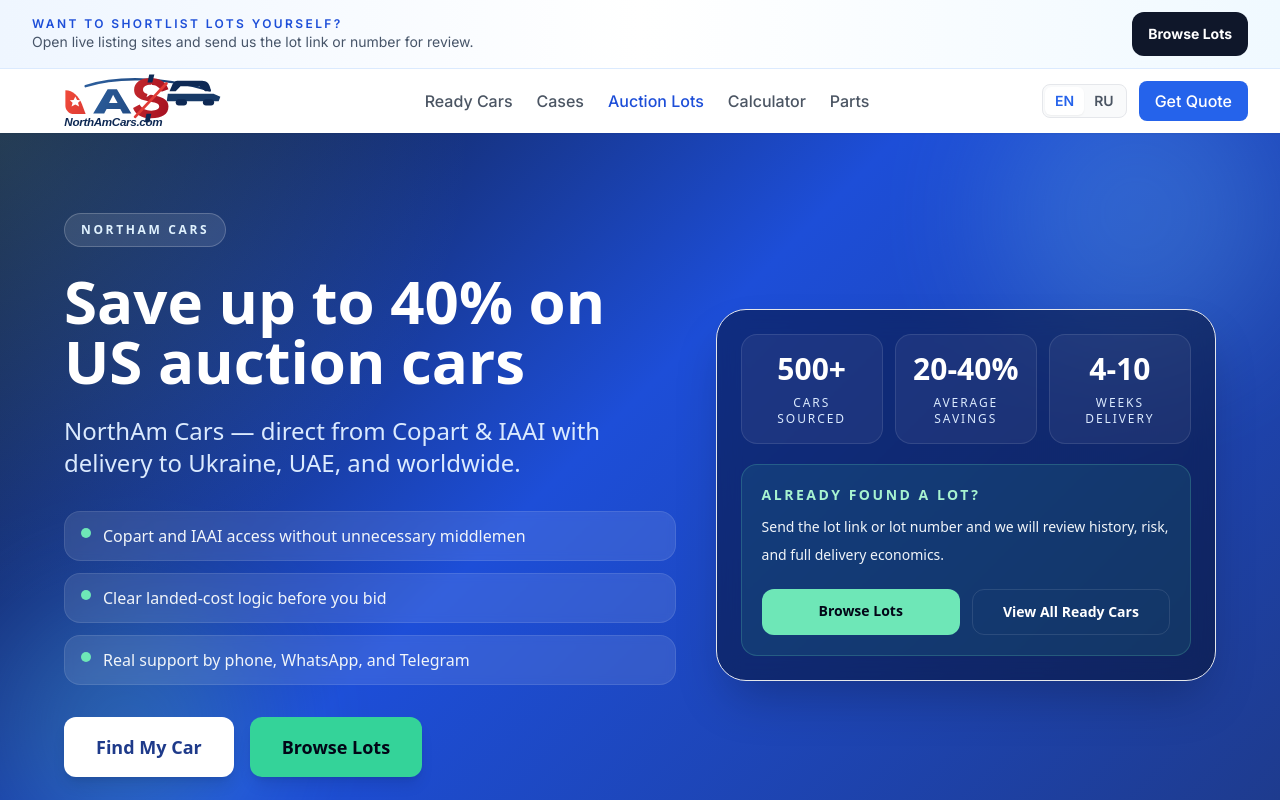
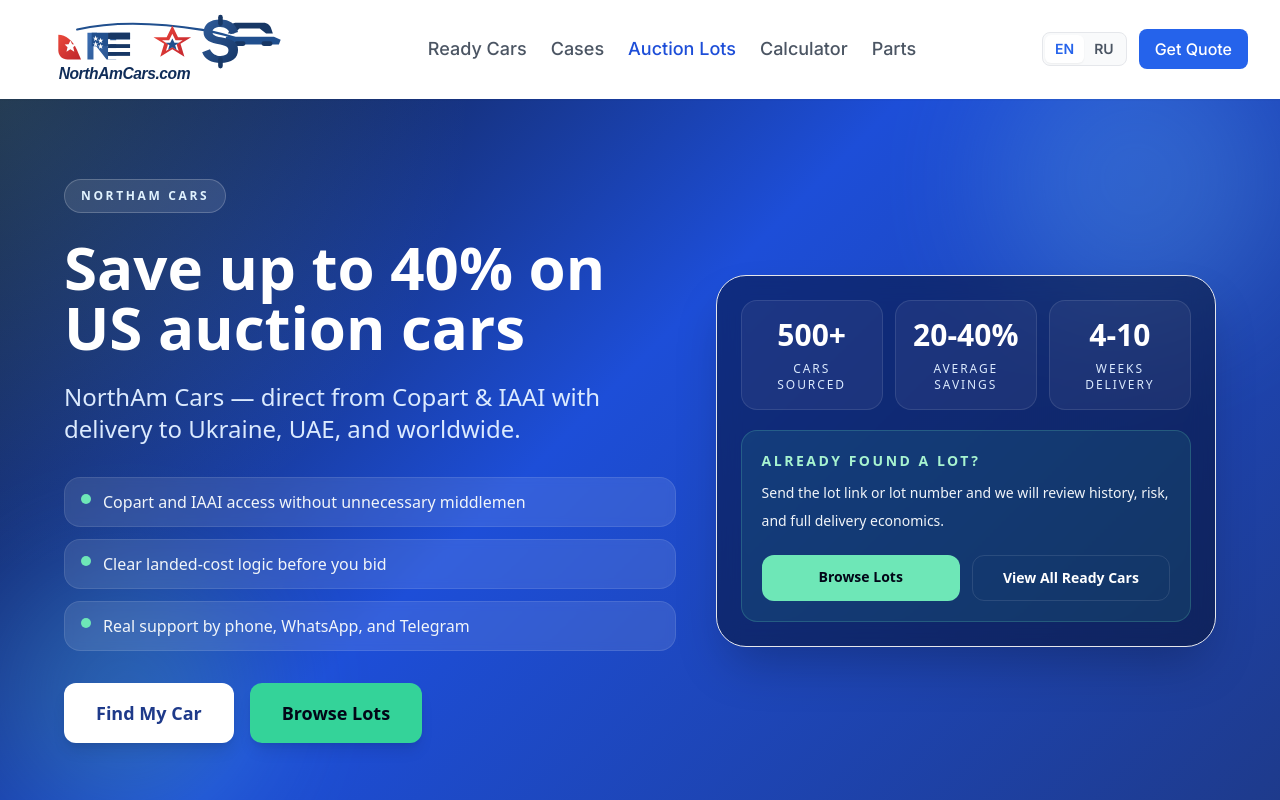
Before and after one commit to ark-crisisfix/USED-USA-CARS, a Next.js app: page / in a window 1280 px wide. Shown: the top 800 px of the page. Built offline with nearby package versions, Linux system fonts and the light colour scheme.

Commit message:
Refine header and restore logo concept

```diff
--- a/components/Header.tsx
+++ b/components/Header.tsx
@@ -19,19 +19,12 @@
       ? {
           auctionListingsLabel: "\u041b\u043e\u0442\u044b",
           partsLabel: "\u0417\u0430\u043f\u0447\u0430\u0441\u0442\u0438",
-          topTitle: "\u0425\u043e\u0442\u0438\u0442\u0435 \u0441\u0430\u043c\u0438 \u0432\u044b\u0431\u0440\u0430\u0442\u044c \u043b\u043e\u0442?",
-          topBody:
-            "\u041e\u0442\u043a\u0440\u043e\u0439\u0442\u0435 \u0430\u043a\u0442\u0443\u0430\u043b\u044c\u043d\u044b\u0435 \u043f\u043b\u043e\u0449\u0430\u0434\u043a\u0438 \u0438 \u043f\u0440\u0438\u0448\u043b\u0438\u0442\u0435 \u043d\u0430\u043c \u0441\u0441\u044b\u043b\u043a\u0443 \u0438\u043b\u0438 \u043d\u043e\u043c\u0435\u0440 \u043b\u043e\u0442\u0430 \u043d\u0430 \u0440\u0430\u0441\u0447\u0435\u0442.",
-          topCta: "\u041e\u0442\u043a\u0440\u044b\u0442\u044c \u043b\u043e\u0442\u044b",
           menu: "\u041c\u0435\u043d\u044e",
           close: "\u0417\u0430\u043a\u0440\u044b\u0442\u044c",
         }
       : {
           auctionListingsLabel: "Auction Lots",
           partsLabel: "Parts",
-          topTitle: "Want to shortlist lots yourself?",
-          topBody: "Open live listing sites and send us the lot link or number for review.",
-          topCta: "Browse Lots",
           menu: "Menu",
           close: "Close",
         };
@@ -57,30 +50,15 @@
 
   return (
     <header className="sticky top-0 z-50 bg-white shadow-sm">
-      <div className="border-b border-blue-100 bg-gradient-to-r from-blue-50 via-white to-sky-50">
-        <div className="mx-auto flex max-w-7xl flex-col gap-3 px-4 py-3 sm:px-6 lg:flex-row lg:items-center lg:justify-between lg:px-8">
-          <div>
-            <div className="text-xs font-semibold uppercase tracking-[0.2em] text-blue-700">{copy.topTitle}</div>
-            <div className="text-sm text-slate-600">{copy.topBody}</div>
-          </div>
-          <Link
-            href={L("/auction-listings")}
-            className="inline-flex items-center justify-center rounded-xl bg-slate-900 px-4 py-3 text-sm font-bold text-white transition hover:bg-slate-800"
-          >
-            {copy.topCta}
-          </Link>
-        </div>
-      </div>
-
-      <div className="mx-auto flex h-16 max-w-7xl items-center justify-between gap-4 px-4 sm:px-6 lg:px-8">
-        <Link href={L("/")} className="shrink-0" aria-label={d.site.brand}>
+      <div className="mx-auto flex min-h-[88px] max-w-7xl items-center justify-between gap-6 px-4 py-3 sm:px-6 lg:min-h-[96px] lg:px-8">
+        <Link href={L("/")} className="flex shrink-0 items-center" aria-label={d.site.brand}>
           <Image
             src="/logo-northamcars.svg"
             alt={d.site.brand}
-            width={240}
-            height={68}
+            width={280}
+            height={78}
             priority
-            className="h-auto w-[190px] sm:w-[220px]"
+            className="h-auto w-[220px] sm:w-[250px] lg:w-[270px]"
           />
         </Link>
 
@@ -90,7 +68,9 @@
               key={link.href}
               href={L(link.href)}
               className={`font-medium transition ${
-                link.href === "/auction-listings" ? "text-blue-700 hover:text-blue-800" : "text-gray-600 hover:text-blue-600"
+                link.href === "/auction-listings"
+                  ? "text-lg text-blue-700 hover:text-blue-800"
+                  : "text-lg text-gray-600 hover:text-blue-600"
               }`}
             >
               {link.label}
```
Also changed, not shown: public/logo-northamcars.svg.
